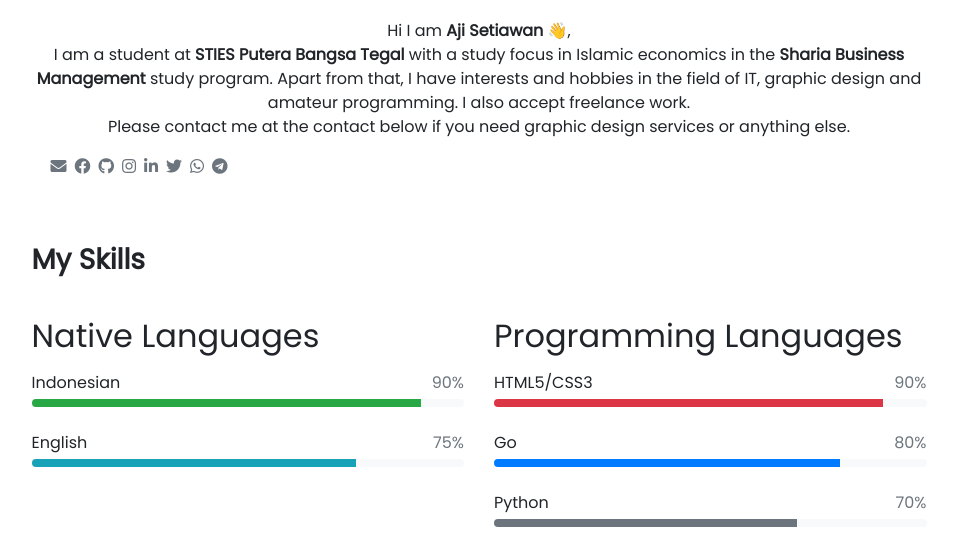
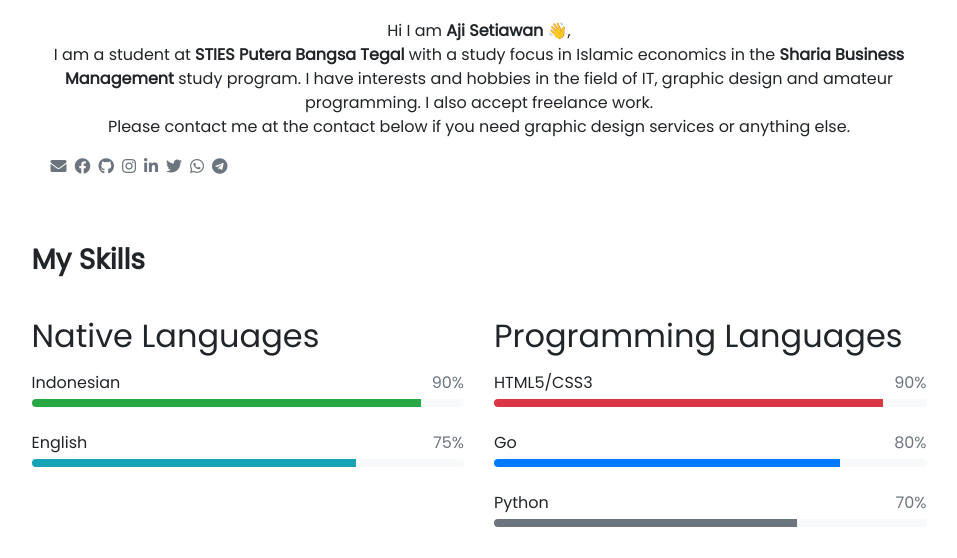
Before and after one commit to ajisetiawan716/ajisetiawan716.github.io, a Jekyll site: the page built from pages/about.md, in a window 1280 px wide and 900 px high, cut to the strip 342-900 px from the top of the window. Shown: the whole strip, without its empty margins (161-1118 px from the left). Built offline with Jekyll 4.4.1, drawn with Linux system fonts in a browser that asks for light colours; nearby versions of some CDN libraries; emoji names are drawn with the system emoji font.

Commit message:
Update about.md

```diff
--- a/pages/about.md
+++ b/pages/about.md
@@ -12,7 +12,7 @@ weight: 4
 <br>
 
 Hi I am <b>{{ site.author.name }}</b> :wave:,<br>
-I am a student at <b>STIES Putera Bangsa Tegal</b> with a study focus in Islamic economics in the <b>Sharia Business Management</b> study program.  Apart from that, I have interests and hobbies in the field of IT, graphic design and amateur programming.  I also accept freelance work.<br>Please contact me at the contact below if you need graphic design services or anything else.
+I am a student at <b>STIES Putera Bangsa Tegal</b> with a study focus in Islamic economics in the <b>Sharia Business Management</b> study program. I have interests and hobbies in the field of IT, graphic design and amateur programming.  I also accept freelance work.<br>Please contact me at the contact below if you need graphic design services or anything else.
 </p>
 
 {% include social.html %}
```
